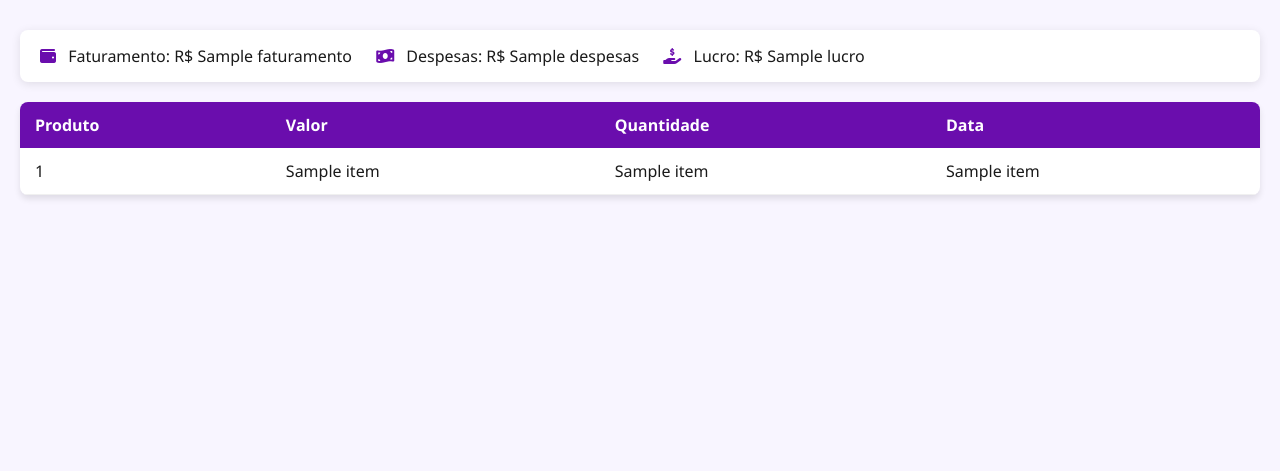
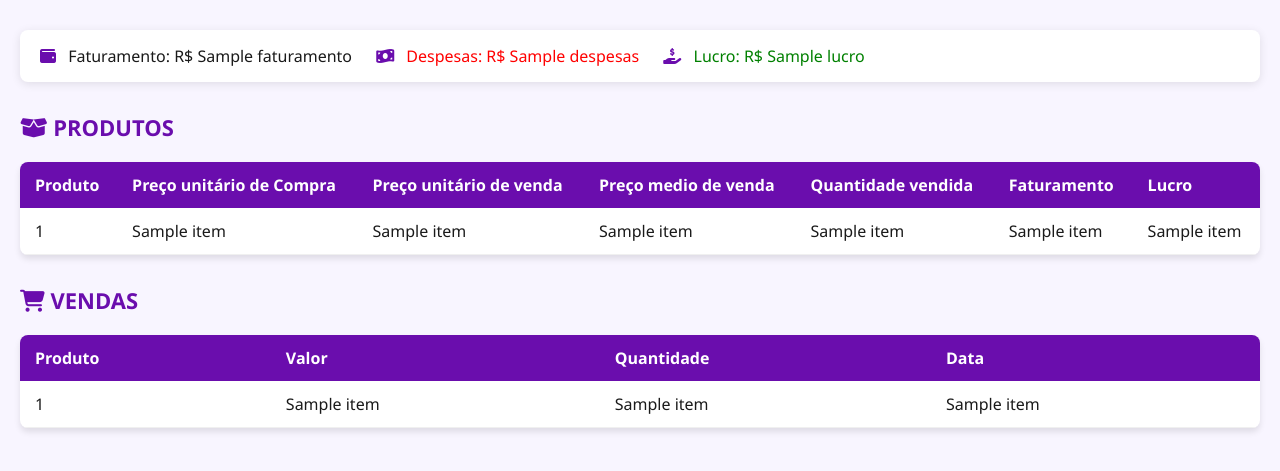
Before and after one commit to Maurilio0987/info, a Flask app: template templates/financeiro.html in a window 1280 px wide. Shown: the part 58-529 px from the top of the page. Run offline with Flask 3, Linux system fonts and the light colour scheme; the template is opened without the code that fills it: most values are stand-ins (such as "Sample title", 1, 10 or a date in 2020).

Commit message:
Add files via upload

```diff
--- a/app.py
+++ b/app.py
@@ -106,7 +106,7 @@ def adicionar_produto():
     db.registrar_historico(
         id_usuario,
         "ADIÇÃO",
-        f"{quantidade} unidades de {nome} (compra: {preco_compra}, venda: {preco_venda})"
+        f"{nome}|{quantidade}|{preco_compra}|{preco_venda})"
     )
 
     produtos = db.tabela("produtos")
@@ -125,7 +125,7 @@ def remover_produto():
 
     try:
         db.remover_produto(produto_id)
-        db.registrar_historico(id_usuario, "REMOÇÃO", f"produto {produto_id} foi removido")
+        db.registrar_historico(id_usuario, "REMOÇÃO", f"{produto_id}")
         produtos = db.tabela("produtos")
         return jsonify({'status': 'sucesso', 'produtos': produtos})
     except Exception as e:
@@ -149,7 +149,7 @@ def atualizar_produto():
         db.registrar_historico(
             id_usuario,
             "ATUALIZAÇÃO",
-            f"Produto ID {produto_id} atualizado para {nome}, {quantidade} unidades, compra: {preco_compra}, venda: {preco_venda}"
+            f"{produto_id}|{nome}|{quantidade}|{preco_compra}|{preco_venda}"
         )
         produtos = db.tabela('produtos')
         return jsonify({'status': 'sucesso', 'produtos': produtos})
@@ -175,7 +175,6 @@ def registrar_venda():
     produto_id = data.get("produto_id")
     quantidade = int(data.get("quantidade"))
     preco = float(data.get("preco"))
-    print(quantidade, preco)
     usuario_id = db.usuario(session["usuario"])
 
     try:
@@ -195,8 +194,6 @@ def registrar_venda():
         return jsonify({"status": "erro", "erro": str(e)})
 
 
-
-
 @app.route("/historico")
 @login_required
 def historico():
@@ -206,13 +203,13 @@ def historico():
 @app.route("/financeiro")
 @login_required
 def financeiro():
-    faturamento, despesas, lucro, tabela = db.vendas()
-    return render_template("financeiro.html", tabela=tabela, faturamento=faturamento, despesas=despesas, lucro=lucro)
+    faturamento, despesas, lucro, tabela_vendas, tabela_produtos = db.vendas()
+    return render_template("financeiro.html", tabela_vendas=tabela_vendas, tabela_produtos=tabela_produtos, faturamento=faturamento, despesas=despesas, lucro=lucro)
 
 
-app.run(debug=True, host="localhost", port=8000)
+#app.run(debug=True, host="localhost", port=8000)
 
 
-#if __name__ == "__main__":
-#    port = int(os.environ.get("PORT", 5000))
-#    app.run(host="0.0.0.0", port=port)
+if __name__ == "__main__":
+    port = int(os.environ.get("PORT", 5000))
+    app.run(host="0.0.0.0", port=port)
--- a/templates/financeiro.html
+++ b/templates/financeiro.html
@@ -82,9 +82,43 @@
 
     <div class="stats">
         <span><i class="fas fa-wallet"></i> Faturamento: R$ {{ faturamento }}</span>
-        <span><i class="fas fa-money-bill-wave"></i> Despesas: R$ {{ despesas }}</span>
-        <span><i class="fas fa-hand-holding-usd"></i> Lucro: R$ {{ lucro }}</span>
+        <span style="color: red"><i class="fas fa-money-bill-wave"></i> Despesas: R$ {{ despesas }}</span>
+        <span style="color: green"><i class="fas fa-hand-holding-usd"></i> Lucro: R$ {{ lucro }}</span>
     </div>
+    <div class="header" style="margin-top: 30px; margin-bottom: 15px;">
+        <h2 style="font-size: 22px;"><i class="fas fa-box-open"></i> PRODUTOS</h2>
+    </div>
+    <table>
+        <thead>
+            <tr>
+                <th>Produto</th>
+                <th>Preço unitário de Compra</th>
+                <th>Preço unitário de venda</th>
+                <th>Preço medio de venda</th>
+                <th>Quantidade vendida</th>
+                <th>Faturamento</th>
+                <th>Lucro</th>
+            </tr>
+        </thead>
+        <tbody>
+            {% for item in tabela_produtos %}
+            <tr>
+                <td>{{ item[0] }}</td>
+                <td>{{ item[1] }}</td>
+                <td>{{ item[2] }}</td>
+                <td>{{ item[3] }}</td>
+                <td>{{ item[4] }}</td>
+                <td>{{ item[5] }}</td>
+                <td>{{ item[6] }}</td>
+            </tr>
+            {% endfor %}
+        </tbody>
+    </table>
+
+    <div class="header" style="margin-top: 30px; margin-bottom: 15px;">
+        <h2 style="font-size: 22px;"><i class="fas fa-shopping-cart"></i> VENDAS</h2>
+    </div>
+
     <table>
         <thead>
             <tr>
@@ -95,7 +129,7 @@
             </tr>
         </thead>
         <tbody>
-            {% for item in tabela %}
+            {% for item in tabela_vendas %}
             <tr>
                 <td>{{ item[0] }}</td>
                 <td>{{ item[1] }}</td>
```
Also changed, not shown: banco_de_dados_pg.py (+23 -5 lines), templates/vendas.html (+18 -2 lines).
